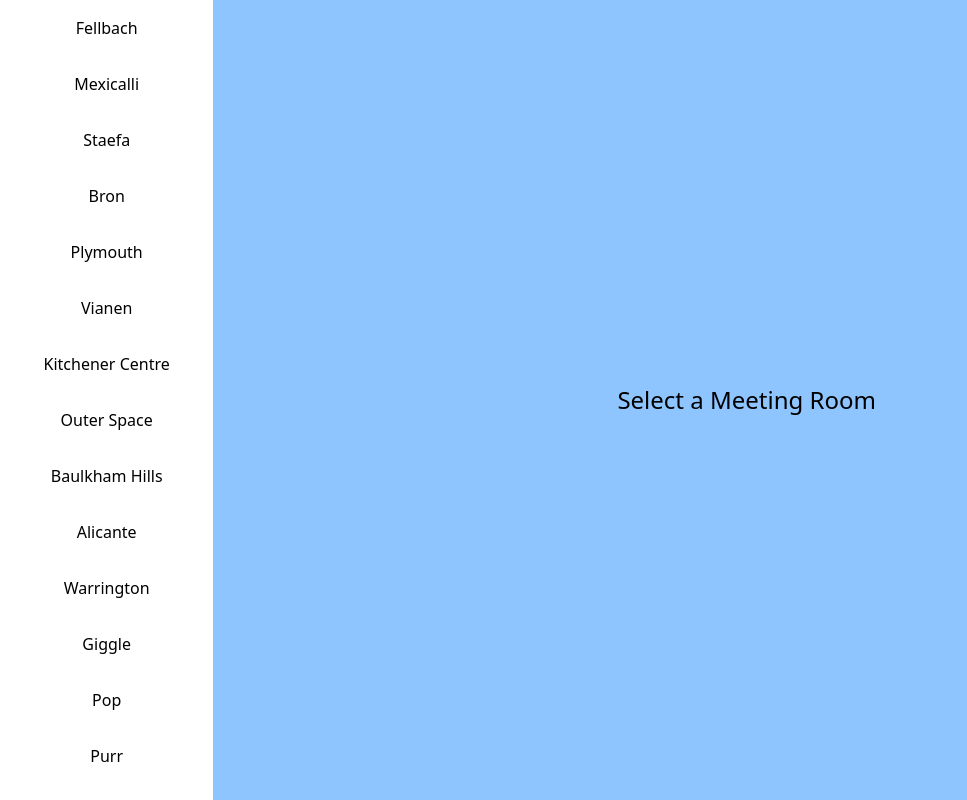
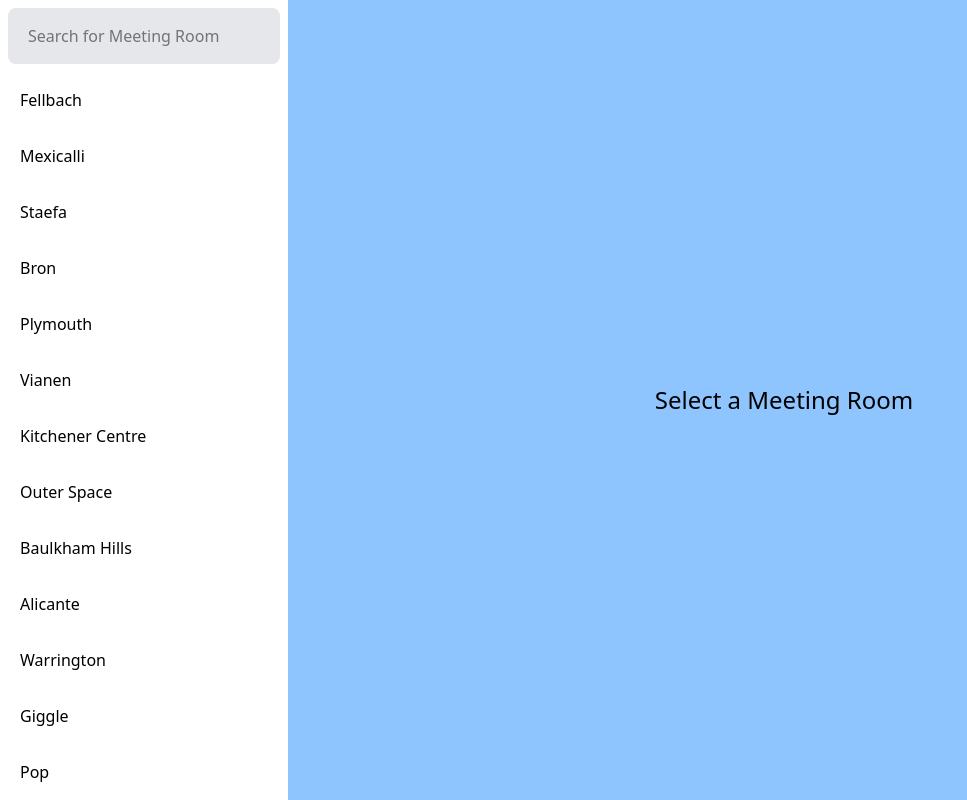
Before and after one commit to 53maukhanov/where-are-we-meeting, a SvelteKit app: page / in a window 1280 px wide. Shown: the whole page, without its empty margins (0-967 px from the left). Built offline with nearby package versions, Linux system fonts and the light colour scheme.

Commit message:
Added search functionality

```diff
--- a/src/routes/+page.svelte
+++ b/src/routes/+page.svelte
@@ -90,6 +90,12 @@
 
 			image.src = url;
 		});
+	}
+
+	function onSearchInput(e: Event & { currentTarget: EventTarget & HTMLInputElement }) {
+		const query = e.currentTarget.value.trim().toLowerCase();
+		const filteredRooms = ROOMS.filter((room) => room.name.toLowerCase().includes(query));
+		roomsList = filteredRooms;
 	}
 
 	function initCanvas() {
@@ -381,7 +387,8 @@
 		ctx.closePath();
 	}
 
-	let currentPath = $state('');
+	let roomsList = $state(ROOMS);
+	let currentRoom = $state('');
 
 	let canvas: HTMLCanvasElement;
 	let ctx: CanvasRenderingContext2D;
@@ -405,18 +412,27 @@
 	<img src={upperFloor} alt="Upper Floor" bind:this={upperFloorImage} />
 </div>
 
-<main class="w-full h-dvh flex">
-	<menu class="relative min-w-48 flex-1 flex flex-col overflow-y-auto">
+<main class="flex h-dvh w-full">
+	<menu class="relative flex min-w-72 flex-1 flex-col overflow-y-scroll">
 		{#await loadImagesPromise}
 			<p class="absolute top-1/2 left-1/2 -translate-1/2 text-center text-xl">Loading...</p>
 		{:then _}
-			{#each ROOMS as room}
+			<div class="sticky top-0 bg-white p-2">
+				<input
+					type="text"
+					placeholder="Search for Meeting Room"
+					class="w-full rounded-lg bg-gray-200 px-5 py-4 outline-none"
+					oninput={onSearchInput}
+				/>
+			</div>
+
+			{#each roomsList as room}
 				<button
-					class="px-8 py-4 text-center hover:bg-blue-500 hover:text-white cursor-pointer"
-					class:bg-blue-500={currentPath === room.name}
-					class:text-white={currentPath === room.name}
+					class="cursor-pointer px-5 py-4 text-left hover:bg-gray-200"
+					class:bg-blue-500!={currentRoom === room.name}
+					class:text-white={currentRoom === room.name}
 					onclick={() => {
-						currentPath = room.name;
+						currentRoom = room.name;
 						clearCanvas();
 						initCanvas();
 						room.drawPath();
@@ -428,11 +444,11 @@
 		{/await}
 	</menu>
 
-	<div class="relative flex-5 overflow-auto bg-blue-300" class:overflow-hidden={!currentPath}>
+	<div class="relative flex-5 overflow-auto bg-blue-300" class:overflow-hidden={!currentRoom}>
 		<canvas width="1320" height="1780" class="mx-auto" bind:this={canvas}></canvas>
 
-		{#if !currentPath}
-			<p class="absolute top-1/2 left-1/2 -translate-x-1/2 -translate-y-1/2 text-2xl text-center">
+		{#if !currentRoom}
+			<p class="absolute top-1/2 left-1/2 -translate-x-1/2 -translate-y-1/2 text-center text-2xl">
 				Select a Meeting Room
 			</p>
 		{/if}
```
